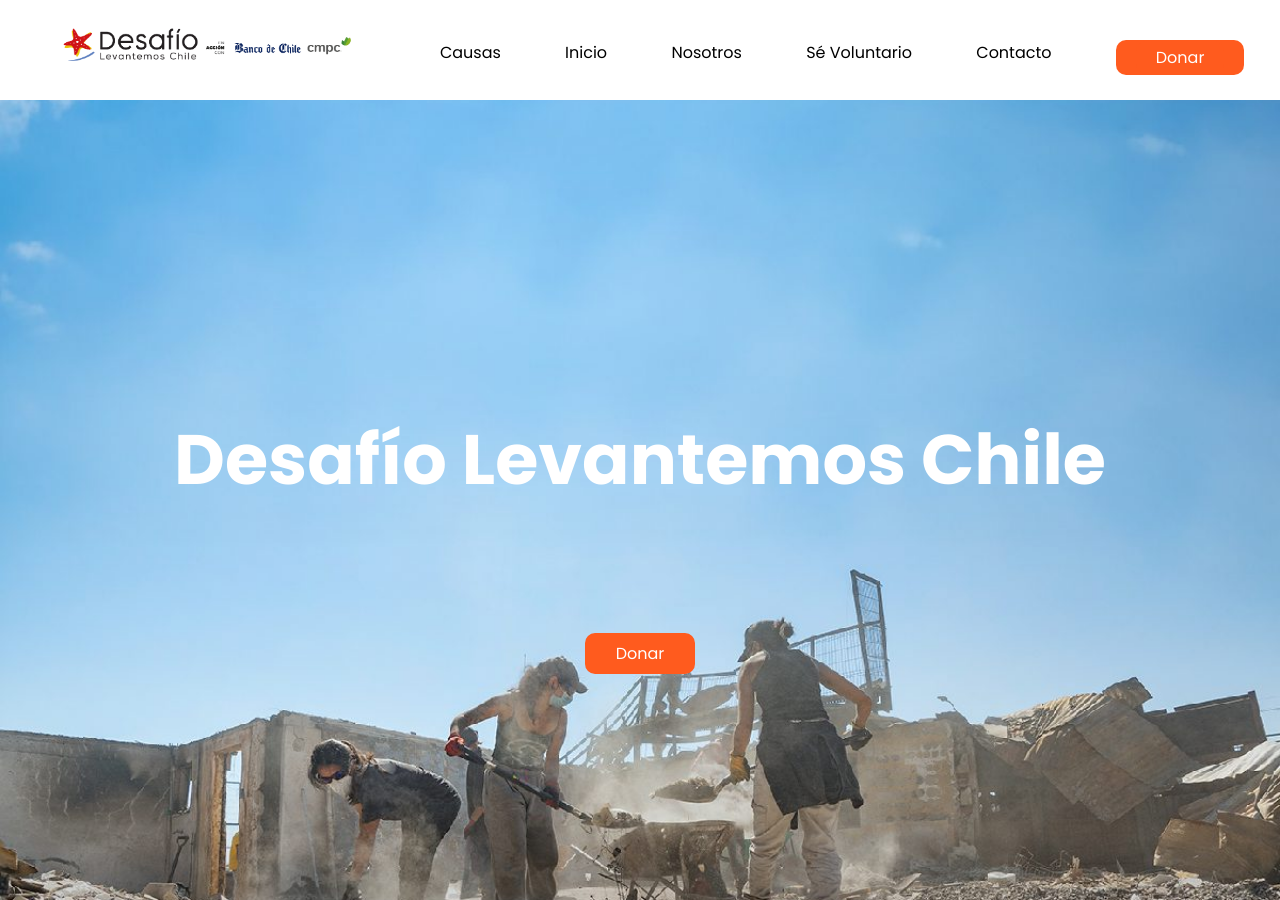
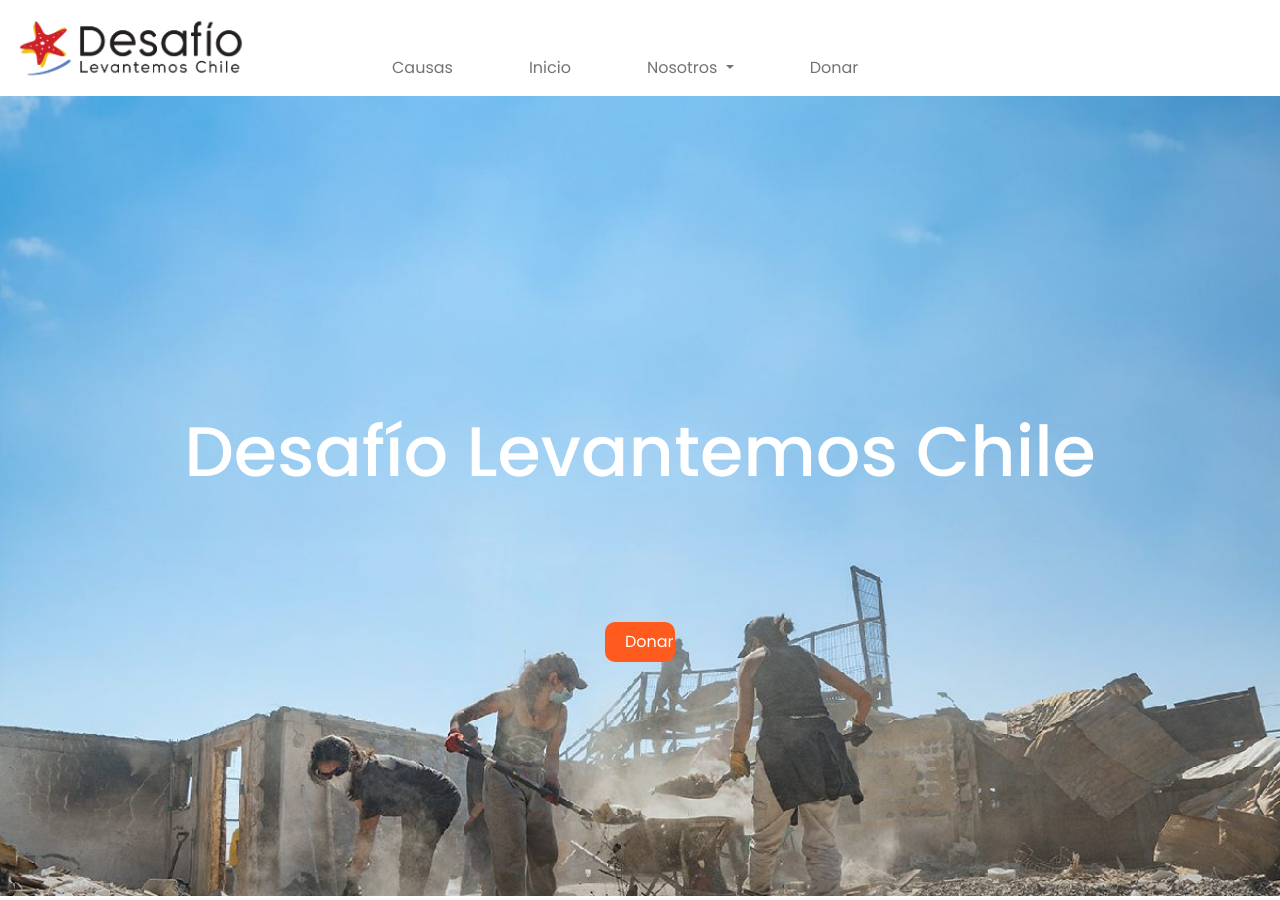
Before and after one commit to Uryuone/proyecto-DW-coder, a plain HTML site: page index.html in a window 1280 px wide. Shown: the top 900 px of the page. Drawn offline with nearby package versions, Linux system fonts and the light colour scheme.

Commit message:
cambios nav-bootstrap

```diff
--- a/css/style.css
+++ b/css/style.css
@@ -14,19 +14,10 @@
 }
 
 /**----------------------------HEADER---------------------*/
-header{
-    height: 100px;
-    display: flex;
-    position: sticky;
-    top: 0;
-    background-color: #fff;
-    justify-content: space-evenly;
-}
 header img {
     height: fit-content;
-    max-width: 300px;
-    max-height: 300px;
-    padding: 20px;
+    max-width: 80%;
+    max-height: 100px;
 }
 
 header nav ul {
--- a/index.html
+++ b/index.html
@@ -5,23 +5,51 @@
     <meta charset="UTF-8">
     <meta name="viewport" content="width=device-width, initial-scale=1.0">
     <link rel="shortcut icon" href="./img/descarga.png">
+    <link href="https://cdn.jsdelivr.net/npm/bootstrap@5.2.3/dist/css/bootstrap.min.css" rel="stylesheet"
+        integrity="sha384-rbsA2VBKQhggwzxH7pPCaAqO46MgnOM80zW1RWuH61DGLwZJEdK2Kadq2F9CUG65" crossorigin="anonymous">
     <link rel="stylesheet" href="./css/style.css">
     <title>Desafío Levantemos Chile | Emergencias</title>
 </head>
 
 <body>
     <header>
-        <nav>
-            <img src="./img/logo.png" alt="Logo">
-            <ul>
-                <li><a href="./pages/Causas.html">Causas</a></li>
-                <li><a href="./index.html">Inicio</a></li>
-                <li><a href="./pages/Nosotros.html">Nosotros</a></li>
-                <li><a href="./pages/Se Voluntario.html">Sé Voluntario</a></li>
-                <li><a href="./pages/Contacto.html">Contacto</a></li>
-                <li class="boton"><a href="./pages/Donar.html">Donar</a></li>
-            </ul>
+        <nav class="navbar navbar-expand-lg bg-body-tertiary">
+            <div class="container-fluid">
+                <a class="navbar-brandr" href="./index.html">
+                    <img src="./img/logo-negro.png" alt="Logo">
+                </a>
+                <button class="navbar-toggler" type="button" data-bs-toggle="collapse"
+                    data-bs-target="#navbarNavDropdown" aria-controls="navbarNavDropdown" aria-expanded="false"
+                    aria-label="Toggle navigation">
+                    <span class="navbar-toggler-icon"></span>
+                </button>
+                <div class="collapse navbar-collapse" id="navbarNavDropdown">
+                    <ul class="navbar-nav">
+                        <li class="nav-item">
+                            <a class="nav-link" href="./pages/Causas.html">Causas</a>
+                        </li>
+                        <li class="nav-item">
+                            <a class="nav-link" href="./index.html">Inicio</a>
+                        </li>
+                        <li class="nav-item dropdown">
+                            <a class="nav-link dropdown-toggle" href="#" id="navbarDropdownMenuLink" role="button"
+                                data-bs-toggle="dropdown" aria-expanded="false">
+                                Nosotros
+                            </a>
+                            <ul class="dropdown-menu" aria-labelledby="navbarDropdownMenuLink">
+                                <li><a class="dropdown-item" href="./pages/Nosotros.html">Nosotros</a></li>
+                                <li><a class="dropdown-item" href="./pages/Se%20Voluntario.html">Sé Voluntario</a></li>
+                                <li><a class="dropdown-item" href="./pages/Contacto.html">Contacto</a></li>
+                            </ul>
+                        </li>
+                        <li class="nav-item">
+                            <a class="nav-link" href="./pages/Donar.html">Donar</a>
+                        </li>
+                    </ul>
+                </div>
+            </div>
         </nav>
+
     </header>
 
     <main>
@@ -53,10 +81,10 @@
             </div>
         </section>
         <section class="quienes-somos">
-                <h2>Quiénes somos</h2>
-                <p>Lorem ipsum dolor sit amet consectetur adipisicing elit. Magnam tempore cumque nostrum, numquam
-                    sapiente hic</p>
-                <a href="./pages/Nosotros.html">Nosotros</a>
+            <h2>Quiénes somos</h2>
+            <p>Lorem ipsum dolor sit amet consectetur adipisicing elit. Magnam tempore cumque nostrum, numquam
+                sapiente hic</p>
+            <a href="./pages/Nosotros.html">Nosotros</a>
         </section>
         <section class="rrss">
             <h2>Síguenos en Redes Sociales</h2>
@@ -67,6 +95,7 @@
                 <li><img src="img/Tik-Tok.png" alt="Logo TikTok"><a href=""></a></img></li>
             </ul>
         </section>
+
     </main>
 
     <footer>
@@ -102,6 +131,9 @@
             </div>
         </form>
     </footer>
+    <script src="https://cdn.jsdelivr.net/npm/bootstrap@5.2.3/dist/js/bootstrap.bundle.min.js"
+        integrity="sha384-kenU1KFdBIe4zVF0s0G1M5b4hcpxyD9F7jL+jjXkk+Q2h455rYXK/7HAuoJl+0I4"
+        crossorigin="anonymous"></script>
 </body>
 
 </html>
```
Also changed, not shown: pages/Causas.html (+1 -0 lines), pages/Contacto.html (+1 -0 lines), pages/Donar.html (+1 -0 lines), pages/Nosotros.html (+1 -0 lines), pages/Se Voluntario.html (+1 -0 lines), img/cropped-DESAFIO-LOGO-2023-08.png (added).
